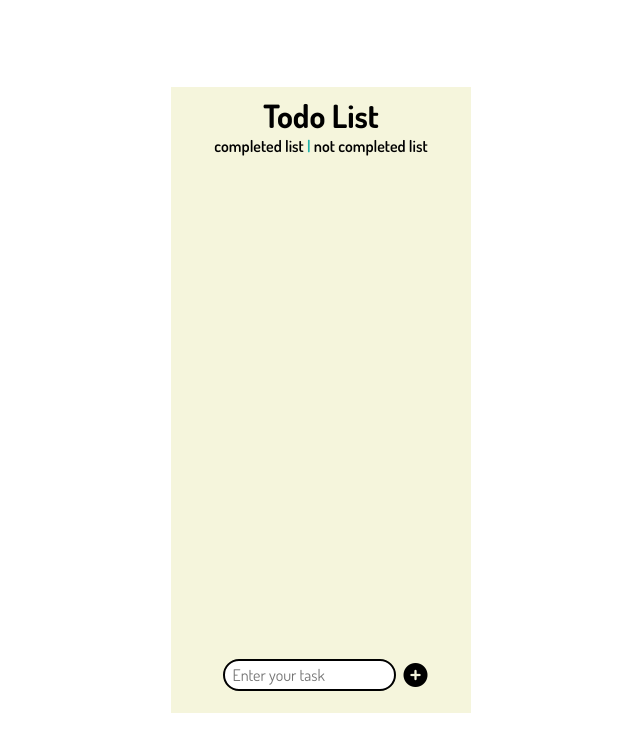
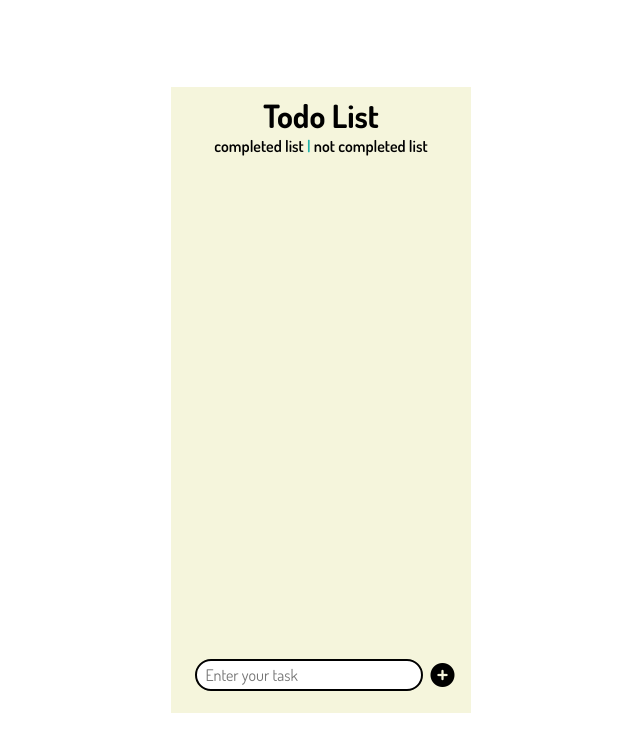
Before and after one commit to fatemeebrahimzadeh/Todo-Vue, a Vue app: page / in a window 1280 px wide. Shown: the top 752 px of the page, without its empty margins (319-959 px from the left). Built offline with nearby package versions, Linux system fonts and the light colour scheme.

Commit message:
add draggable container

```diff
--- a/src/App.vue
+++ b/src/App.vue
@@ -1,93 +1,7 @@
 <script setup>
-import { onMounted, ref, watchEffect } from 'vue'
-import AppHeader from '@/components/AppHeader.vue'
-import TodoList from '@/components/TodoList.vue'
-import AppEntrance from '@/components/AppEntrance.vue'
-
-const inputData = ref([])
-const listMode = ref('')
-
-function submit(event) {
-  const formData = new FormData(event.target)
-  const data = {}
-  formData.forEach((value, key) => {
-    data[key] = value
-  })
-
-  if (Object.keys(data).length === 0) {
-    console.warn('No form data found')
-  }
-
-  if (!data.input) return
-  inputData.value.push({ task: data.input, time: new Date(), isChecked: false })
-  event.target.reset()
-}
-
-function deleteTask(index) {
-  inputData.value.splice(index, 1)
-}
-
-function checkTask(index) {
-  inputData.value[index].isChecked = !inputData.value[index].isChecked
-}
-
-function changeMode(mode) {
-  listMode.value = mode
-}
-
-onMounted(() => {
-  const storedData = localStorage.getItem('todoList')
-  if (storedData) {
-    inputData.value = JSON.parse(storedData)
-  }
-})
-
-watchEffect(() => {
-  localStorage.setItem('todoList', JSON.stringify(inputData.value))
-})
+import TodoComponent from '@/components/TodoComponent.vue'
 </script>
 
 <template>
-  <div class="container">
-    <app-header @changeMode="changeMode" />
-    <todo-list
-      :todoList="inputData"
-      @deleteTask="deleteTask"
-      @checkTask="checkTask"
-      :listMode="listMode"
-    />
-    <app-entrance @changeInput="submit" />
-  </div>
+  <todo-component />
 </template>
-
-<style scoped>
-.container {
-  display: grid;
-  grid-template-rows: 1fr 8fr 1fr;
-
-  background-color: var(--primary);
-  width: 100%;
-  height: 100%;
-  padding: 0.5rem;
-
-  position: relative;
-  transition-property: transform;
-  transition-timing-function: cubic-bezier(0.4, 0, 0.2, 1);
-  transition-duration: 1s;
-}
-
-.hidden {
-  transform: rotateY(180deg);
-  opacity: 0;
-  position: absolute;
-  z-index: -1;
-}
-
-@media (min-width: 640px) {
-  .container {
-    width: auto;
-    height: auto;
-    min-width: 300px;
-  }
-}
-</style>
--- a/src/assets/main.css
+++ b/src/assets/main.css
@@ -103,6 +103,11 @@ input[type="checkbox"]:checked::before {
   align-items: center;
 }
 
+ul {
+  list-style-type: none;
+  padding-left: 0;
+}
+
 body #app {
   font-family: "Dosis", sans-serif;
   width: 100vw;
--- a/src/components/AppEntrance.vue
+++ b/src/components/AppEntrance.vue
@@ -25,6 +25,7 @@ defineEmits(['changeInput'])
   padding: 0.25rem 0.5rem;
   margin: 0.5rem;
   background-color: white;
+  width: 80%;
 }
 
 .entrance-form button {
--- /dev/null
+++ b/src/components/TodoComponent.vue
@@ -0,0 +1,70 @@
+<script setup>
+import { ref } from 'vue'
+import AppHeader from '@/components/AppHeader.vue'
+import TodoList from '@/components/TodoList.vue'
+import AppEntrance from '@/components/AppEntrance.vue'
+
+const inputData = ref({})
+const listMode = ref('')
+let countId = 0
+
+function submit(event) {
+  const formData = new FormData(event.target)
+  const data = {}
+  formData.forEach((value, key) => {
+    data[key] = value
+  })
+
+  if (Object.keys(data).length === 0) {
+    console.warn('No form data found')
+  }
+
+  if (!data.input) return
+  inputData.value = { task: data.input, time: new Date(), isChecked: false, id: countId++ }
+  event.target.reset()
+}
+
+function changeMode(mode) {
+  listMode.value = mode
+}
+</script>
+
+<template>
+  <div class="container">
+    <app-header @changeMode="changeMode" />
+    <todo-list :inputData="inputData" :listMode="listMode" />
+    <app-entrance @changeInput="submit" />
+  </div>
+</template>
+
+<style scoped>
+.container {
+  display: grid;
+  grid-template-rows: 1fr 8fr 1fr;
+
+  background-color: var(--primary);
+  width: 100%;
+  height: 100%;
+  padding: 0.5rem;
+
+  position: relative;
+  transition-property: transform;
+  transition-timing-function: cubic-bezier(0.4, 0, 0.2, 1);
+  transition-duration: 1s;
+}
+
+.hidden {
+  transform: rotateY(180deg);
+  opacity: 0;
+  position: absolute;
+  z-index: -1;
+}
+
+@media (min-width: 640px) {
+  .container {
+    width: auto;
+    height: auto;
+    min-width: 300px;
+  }
+}
+</style>
--- a/src/components/TodoList.vue
+++ b/src/components/TodoList.vue
@@ -1,16 +1,37 @@
 <script setup>
 import TodoTask from '@/components/TodoTask.vue'
-import { computed, ref, watchEffect } from 'vue'
-const props = defineProps(['todoList', 'listMode'])
-defineEmits(['deleteTask', 'checkTask', 'todos-updated'])
+import { computed, onMounted, ref, watch, watchEffect } from 'vue'
+const props = defineProps(['inputData', 'listMode'])
+import draggable from 'vuedraggable'
+defineEmits(['deleteTask', 'checkTask', 'updateTodos'])
 
-// #region drag
-const localTodos = ref([])
+const todoList = ref([])
+
+watch(
+  () => props.inputData,
+  (newInput) => {
+    todoList.value.push(newInput)
+  }
+)
+
+function deleteTask(index) {
+  todoList.value.splice(index, 1)
+}
+
+function checkTask(index) {
+  todoList.value[index].isChecked = !todoList.value[index].isChecked
+}
+
+onMounted(() => {
+  const storedData = localStorage.getItem('todoList')
+  if (storedData) {
+    todoList.value = JSON.parse(storedData)
+  }
+})
 
 watchEffect(() => {
-  localTodos.value = [...props.todoList]
+  localStorage.setItem('todoList', JSON.stringify(todoList.value))
 })
-// #endregion drag
 
 const listType = computed(() => {
   return (isChecked) => {
@@ -26,30 +47,23 @@ const listType = computed(() => {
 </script>
 
 <template>
-  <div class="content-container">
-      <template v-for="({ task, time, isChecked }, index) in localTodos" :key="time.toString()">
-        <transition name="fade">
+  <draggable class="content-container" v-model="todoList" tag="ul" itemKey="id">
+    <template #item="{ element: { task, time, isChecked }, index }">
       <todo-task
         v-if="listType(isChecked)"
         :task="task"
         :time="time"
         :isChecked="isChecked"
-            @deleteTask="$emit('deleteTask', index)"
-            @checkTask="$emit('checkTask', index)"
+        @deleteTask="deleteTask(index)"
+        @checkTask="checkTask(index)"
       />
-        </transition>
     </template>
-  </div>
+  </draggable>
 </template>
 
 <style scoped>
 .content-container {
   overflow-y: auto;
-}
-
-.drag-handle {
-  cursor: move;
-  /* Add additional styling as needed */
 }
 
 .fade-enter-active,
@@ -64,7 +78,7 @@ const listType = computed(() => {
 
 @media (min-width: 640px) {
   .content-container {
-    max-height: 400px;
+    max-height: 500px;
   }
 }
 </style>
--- a/src/components/TodoTask.vue
+++ b/src/components/TodoTask.vue
@@ -7,7 +7,7 @@ defineEmits(['deleteTask', 'checkTask'])
 </script>
 
 <template>
-  <div class="task-container" :class="{ 'task--done': isChecked }">
+  <div class="task-container drag-handle" :class="{ 'task--done': isChecked }">
     <span class="task__priority"></span>
     <div class="task__name">{{ task }}</div>
     <div class="task__time">{{ time }}</div>
@@ -33,6 +33,11 @@ defineEmits(['deleteTask', 'checkTask'])
     'task__priority task__time task__delete task__checkbox';
   grid-template-columns: 1fr 5fr 1fr;
   grid-template-rows: 1fr 1fr;
+}
+
+.drag-handle {
+  cursor: move;
+  /* Add additional styling as needed */
 }
 
 .task-container.task--done {
```
Lines whose indentation alone changed are shown as unchanged.
